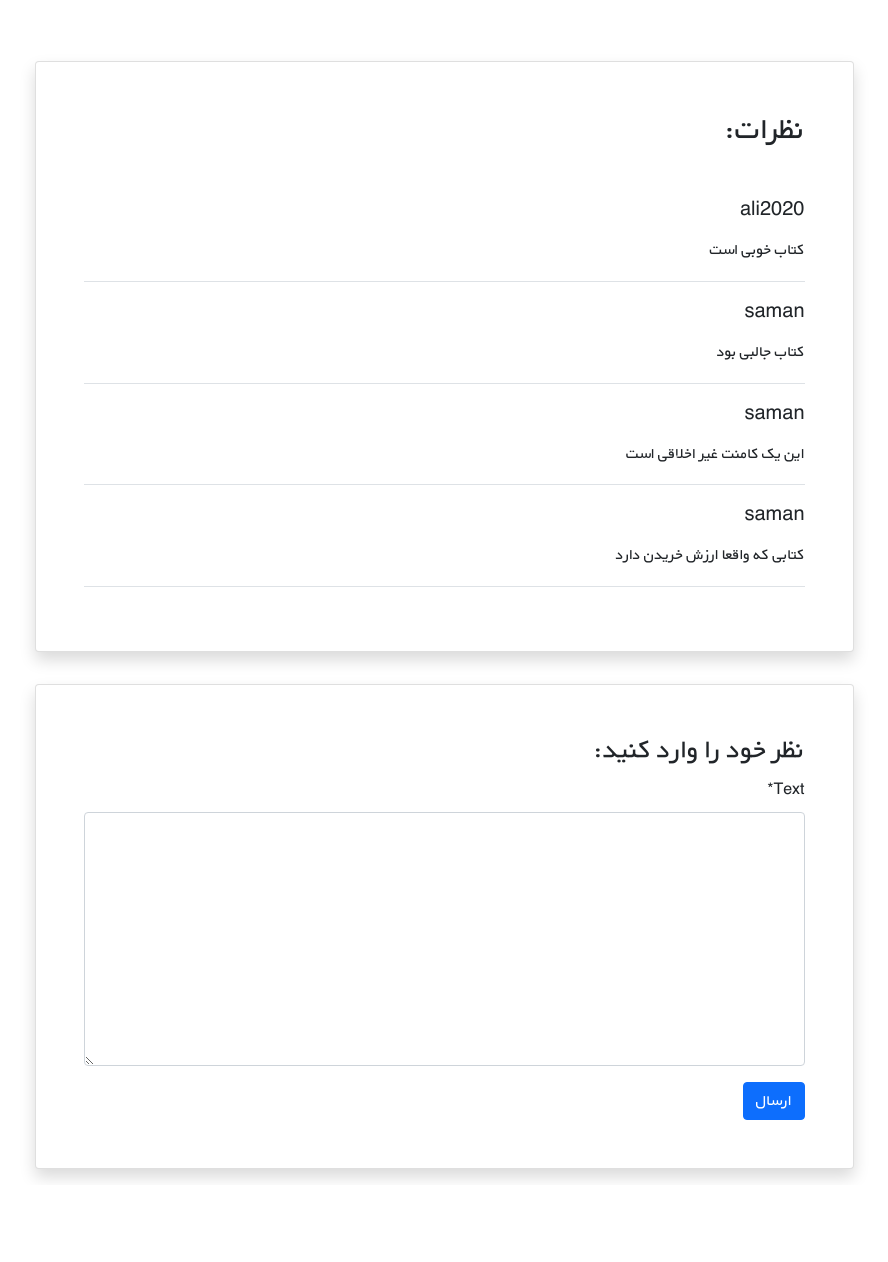
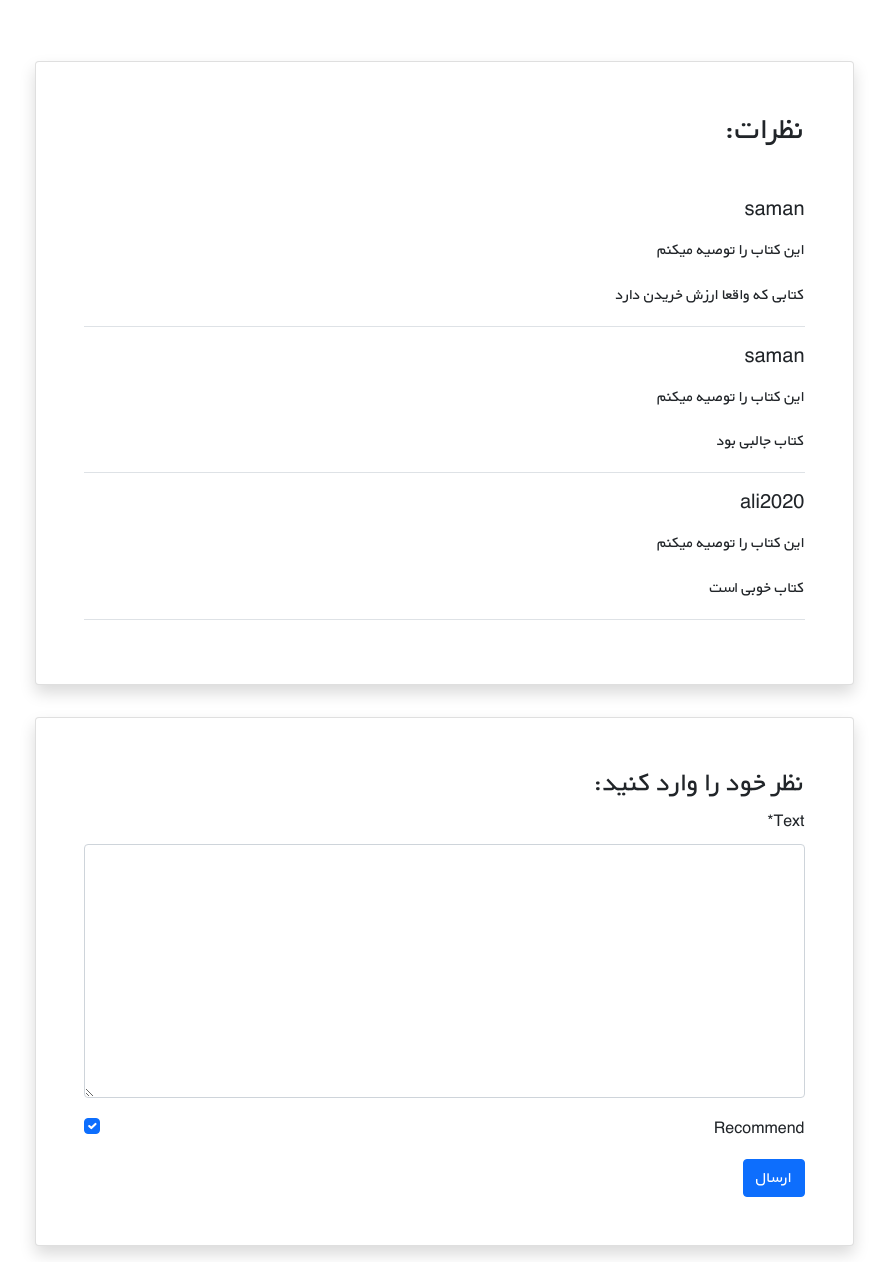
Before and after one commit to GHAPA79/Django_bookstore_project, a Django app: page /books/1/ in a window 1280 px wide. Shown: the part 2101-3363 px from the top of the page, without its empty margins (196-1084 px from the left). Before the commit the page ends 3281 px from the top, so only its background shows below. Run offline with Django 4.2, Linux system fonts and the light colour scheme; data comes from the database, SQL or seed files in the repository; both versions use the stored data as it was after the commit; some libraries are stand-ins or nearby versions.

Commit message:
add some changes on comment form in book detail

```diff
--- a/books/admin.py
+++ b/books/admin.py
@@ -5,7 +5,7 @@ from .models import Book, Comment
 
 @admin.register(Comment)
 class CommentAdmin(admin.ModelAdmin):
-    list_display = ('user', 'book', 'text', 'datetime_created',)
+    list_display = ('user', 'book', 'text', 'datetime_created', 'recommend', 'is_active', )
 
 
 admin.site.register(Book)
--- a/books/forms.py
+++ b/books/forms.py
@@ -6,4 +6,4 @@ from .models import Comment
 class CommentForm(forms.ModelForm):
     class Meta:
         model = Comment
-        fields = ('text', )
+        fields = ('text', 'recommend', )
--- a/books/models.py
+++ b/books/models.py
@@ -21,6 +21,8 @@ class Comment(models.Model):
     user = models.ForeignKey(get_user_model(), on_delete=models.CASCADE)
     book = models.ForeignKey(Book, on_delete=models.CASCADE, related_name='comments')
     text = models.TextField()
+    is_active = models.BooleanField(default=True)
+    recommend = models.BooleanField(default=True)
 
     datetime_created = models.DateTimeField(auto_now_add=True)
 
--- a/books/templates/books/book_detail.html
+++ b/books/templates/books/book_detail.html
@@ -41,10 +41,17 @@
                     <div class="card shadow my-3 p-5 w-sm-75 w-100">
                         <h2 class="mb-5">نظرات:</h2>
                         {% for comment in comments %}
-                            <div class="border-bottom mb-3">
-                                <h5 class="mb-3">{{ comment.user.username }}</h5>
-                                <p>{{ comment.text|linebreaks }}</p>
-                            </div>
+                            {% if comment.is_active %}
+                                <div class="border-bottom mb-3">
+                                    <h5 class="mb-3">{{ comment.user.username }}</h5>
+                                    {% if comment.recommend %}
+                                        <p>این کتاب را توصیه میکنم</p>
+                                    {% else %}
+                                        <p>این کتاب را توصیه نمیکنم</p>
+                                    {% endif %}
+                                    <p>{{ comment.text|linebreaks }}</p>
+                                </div>
+                            {% endif %}
                         {% endfor %}
                     </div>
                 </div>
--- a/books/views.py
+++ b/books/views.py
@@ -34,7 +34,7 @@ def book_detail_view(request, pk):
     else:
         comment_form = CommentForm()
 
-    book_comments = book.comments.all()
+    book_comments = book.comments.all().order_by('-datetime_created')
 
     return render(request, 'books/book_detail.html', {
         'book': book,
```
Also changed, not shown: books/migrations/0005_comment_is_active_comment_recommend.py (added), db.sqlite3.
